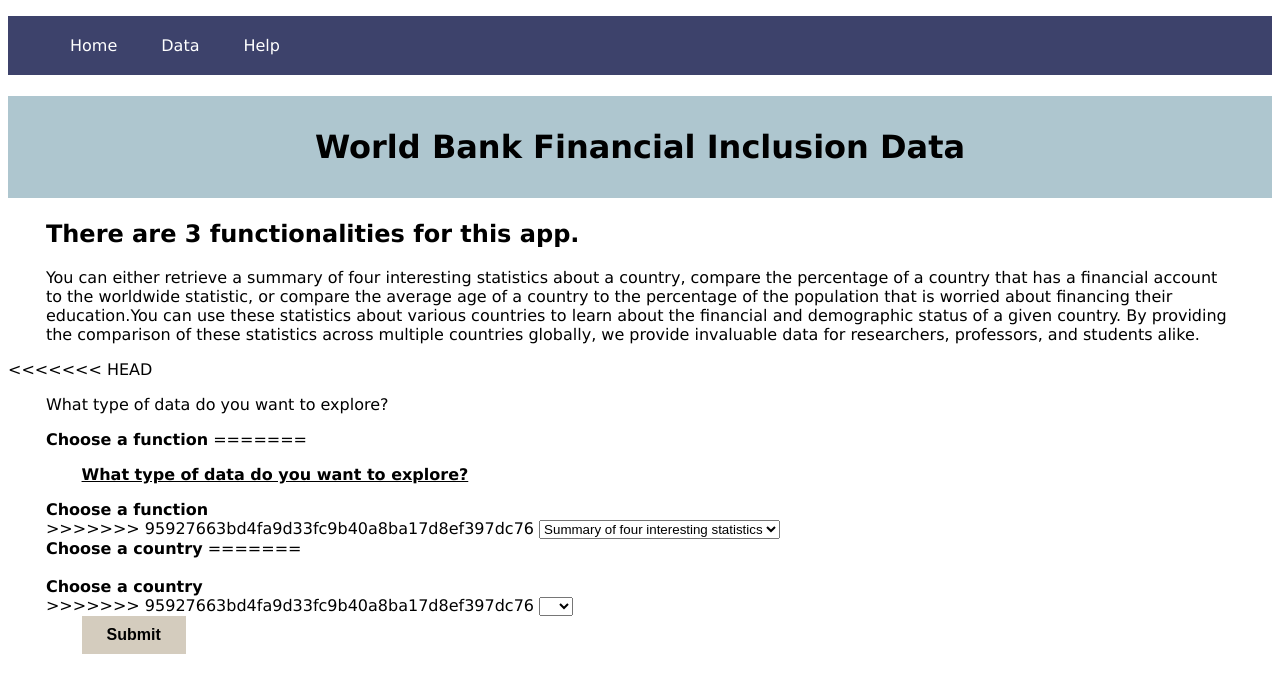
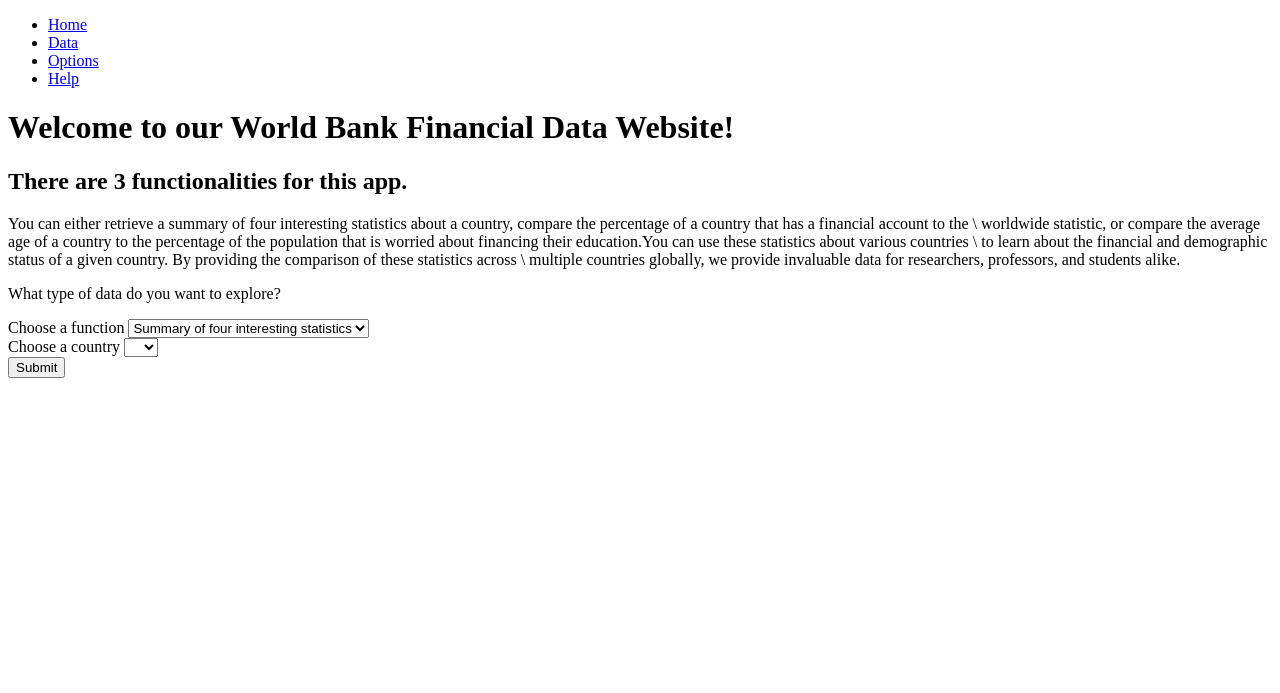
Before and after one commit to CS257-F23/team-project-e, a Flask app: page / in a window 1280 px wide. Shown: the top 693 px of the page. Run offline with Flask 3, Linux system fonts and the light colour scheme; parts of the project's set-up code (start-up, migrations or seed data) failed here and were passed over.

Commit message:
homepage

```diff
--- a/templates/homepage.html
+++ b/templates/homepage.html
@@ -2,7 +2,7 @@
 <html>
 
 <head>
-    <link rel="stylesheet" href="{{url_for('static', filename = 'datastyle.css')}}">
+    <!--  uncomment when there is a css link <link rel="stylesheet" href="{{ url_for('static', filename='style.css') }}"> -->
     <title> World Bank Financial Data Website</title>
 </head>
 
@@ -11,50 +11,32 @@
         <ul>
             <li> <a href={{url_for('homepage')}}> Home </a></li>
             <li> <a href={{url_for('statement_about_our_data')}}> Data </a></li>
+            <li> <a href={{url_for('display_out_data')}}> Options </a> </li>
             <li> <a href={{url_for('helper_page')}}> Help </a></li>
         </ul>
     </nav>
-</body>
-<h1> World Bank Financial Inclusion Data</h1>
-<h2> There are 3 functionalities for this app.</h2> <!-- change this heading to a different size ? or to a pargraph-->
-<p> You can either retrieve a summary of four interesting
-    statistics about a country, compare the percentage of a country that has a financial account to the worldwide
-    statistic, or compare the average age of a country to the percentage of the population that is worried about
-    financing their education.You can use these statistics about various countries to learn about the financial and
-    demographic status of a given country. By providing the comparison of these statistics across multiple countries
-    globally, we provide invaluable data for researchers, professors, and students alike.</p>
+    <h1> Welcome to our World Bank Financial Data Website!</h1>
+    <h2> There are 3 functionalities for this app.</h2> <!-- change this heading to a different size ? or to a pargraph-->
+    <p> You can either retrieve a summary of four interesting
+    statistics about a country, compare the percentage of a country that has a financial account to the \
+    worldwide statistic, or compare the average age of a country to the percentage of the population that is worried
+    about financing their education.You can use these statistics about various countries \
+    to learn about the financial and demographic status of a given country. By providing the comparison of these
+    statistics across \
+    multiple countries globally, we provide invaluable data for researchers, professors, and students alike.</p>
 
-<<<<<<< HEAD
     <p> What type of data do you want to explore?</p>
     <form action="get_function_and_country" method = "POST">
         <label for="functions"> Choose a function</label>
-=======
-    <p id = form_prompt> What type of data do you want to explore?</p>
-    <form id = "function_form" action="get_function">
-        <label for "functions"> Choose a function</label>
-        <br>
->>>>>>> 95927663bd4fa9d33fc9b40a8ba17d8ef397dc76
         <select name="function_name">
             {% for function in functions: %}
             <option value="{{function}}"> {{function}}</option>
             {% endfor %}
-<<<<<<< HEAD
         </select>
 
         <br />
         <!-- this can also be changed to a form where the user types in the country which is why I listed the countries but that can be deleted <li>-->
         <label for="country_names"> Choose a country</label>
-=======
-
-    </select>
-</form>
-
-    <form id = "country_form" action="get_country">
-        <br />
-        <!-- this can also be changed to a form where the user types in the country which is why I listed the countries but that can be deleted <li>-->
-        <label for "countriesValue"> Choose a country</label>
-        <br>
->>>>>>> 95927663bd4fa9d33fc9b40a8ba17d8ef397dc76
         <select name="country_name">
             {% for country in countriesValue: %}
             <option value=" {{country}}"> {{country}} </option>
@@ -64,5 +46,4 @@
         <input type="submit" value=Submit>
     </form>
 </body>
-
 </html>
```
